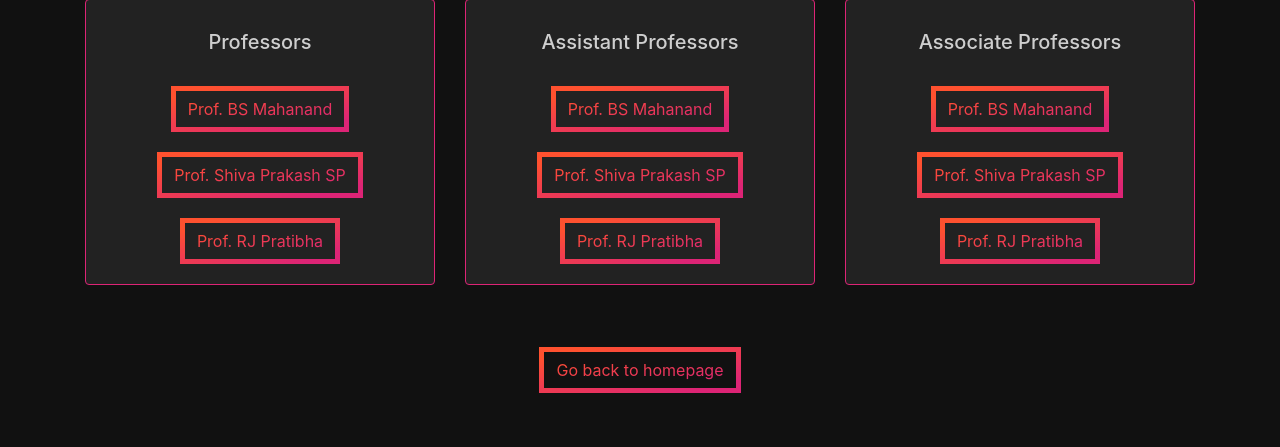
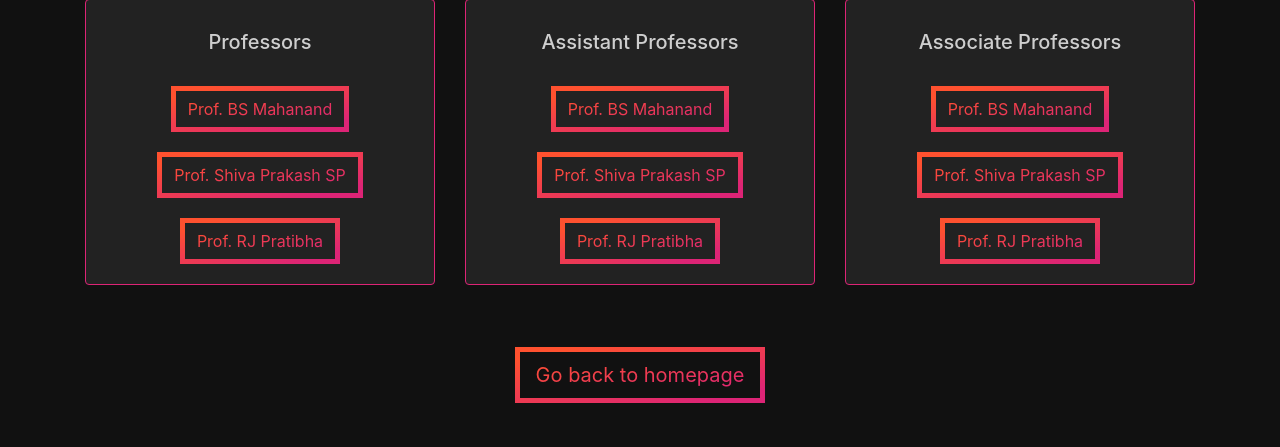
Before and after one commit to BhuvanKoduru/DBMS-Project, a Flask app: page /teacher in a window 1280 px wide. Shown: the part 49-496 px from the top of the page. Run offline with Flask 2, Linux system fonts and the light colour scheme; some libraries are stand-ins or nearby versions.

Commit message:
Update teacher.html

```diff
--- a/templates/teacher.html
+++ b/templates/teacher.html
@@ -57,7 +57,7 @@
   </div>
 
   <div class="text-center go-back" style="padding:30px;">
-    <button class="btn" >
+    <button class="btn btn-lg" >
     <a href="test1.html">Go back to homepage</a>
     </button>
 </div>
```
